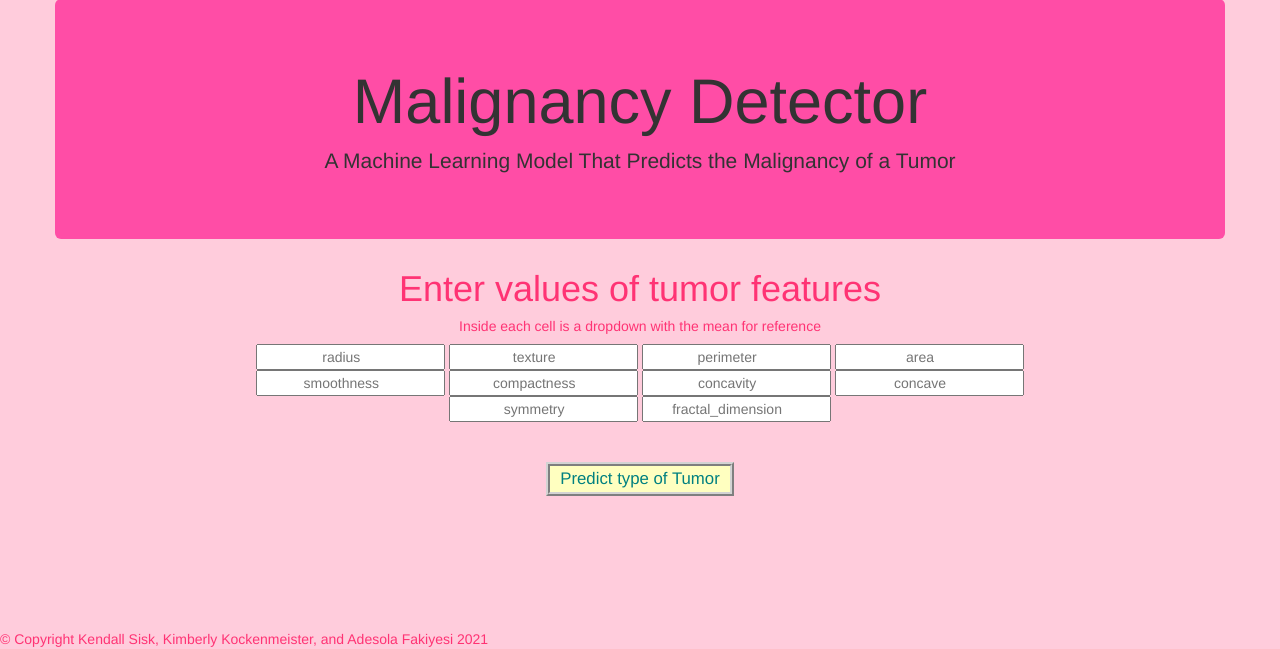
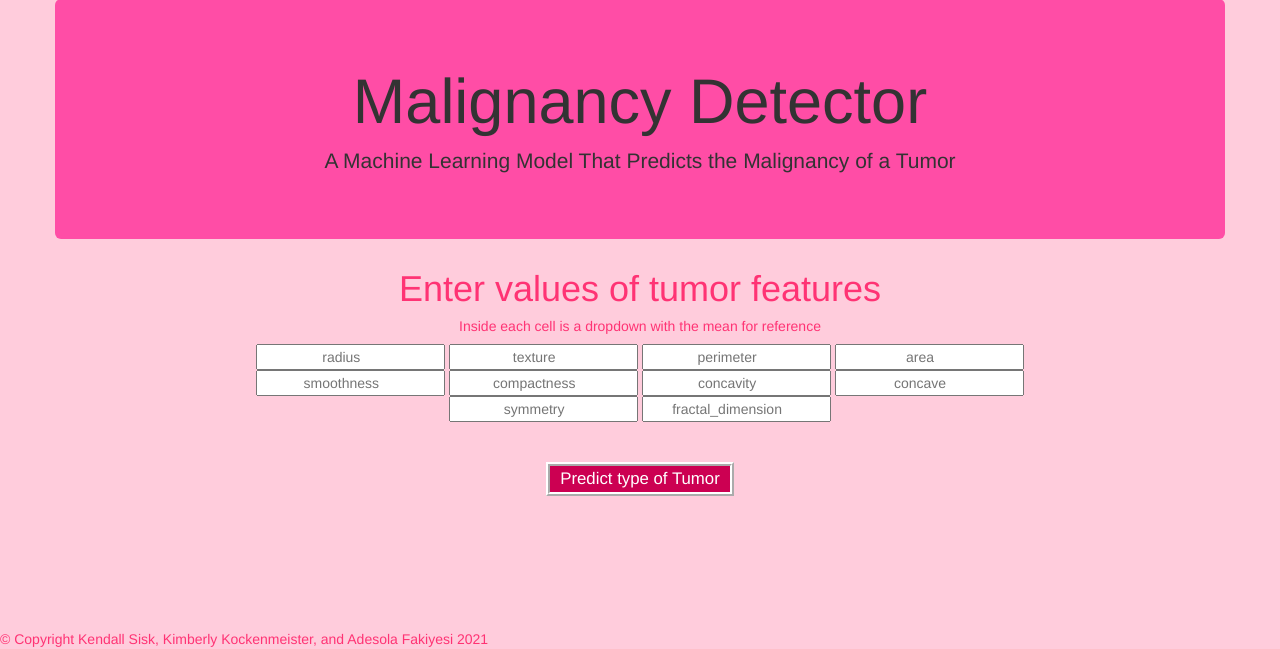
Before and after one commit to Klsisk/breast_cancer_ml_project, a Flask app: page / in a window 1280 px wide; the page is wider, and only the part inside the window is pictured. Shown: the part 151-800 px from the top of that part. Run offline with Flask 2, Linux system fonts and the light colour scheme; parts of the project's set-up code (start-up, migrations or seed data) failed here and were passed over; some libraries are stand-ins or nearby versions.

Commit message:
final commit

```diff
--- a/templates/index.html
+++ b/templates/index.html
@@ -84,7 +84,7 @@
                 <!-- Show button -->
                 <div class=“button_cont” text-align=“center”><a class=“button_css” target=“_blank” rel=“nofollow
                     noopener”>
-                    <input type="submit" style="font-face: 'Comic Sans MS'; font-size: larger; color: teal; background-color: #FFFFC0; border: 3pt ridge lightgrey" value=" Predict type of Tumor ">
+                    <input type="submit" style="font-face: 'Comic Sans MS'; font-size: larger; color: white; background-color: rgb(204, 0, 82); border: 3pt ridge white" value=" Predict type of Tumor ">
                 </div>
             </form>
             </centre>
```
